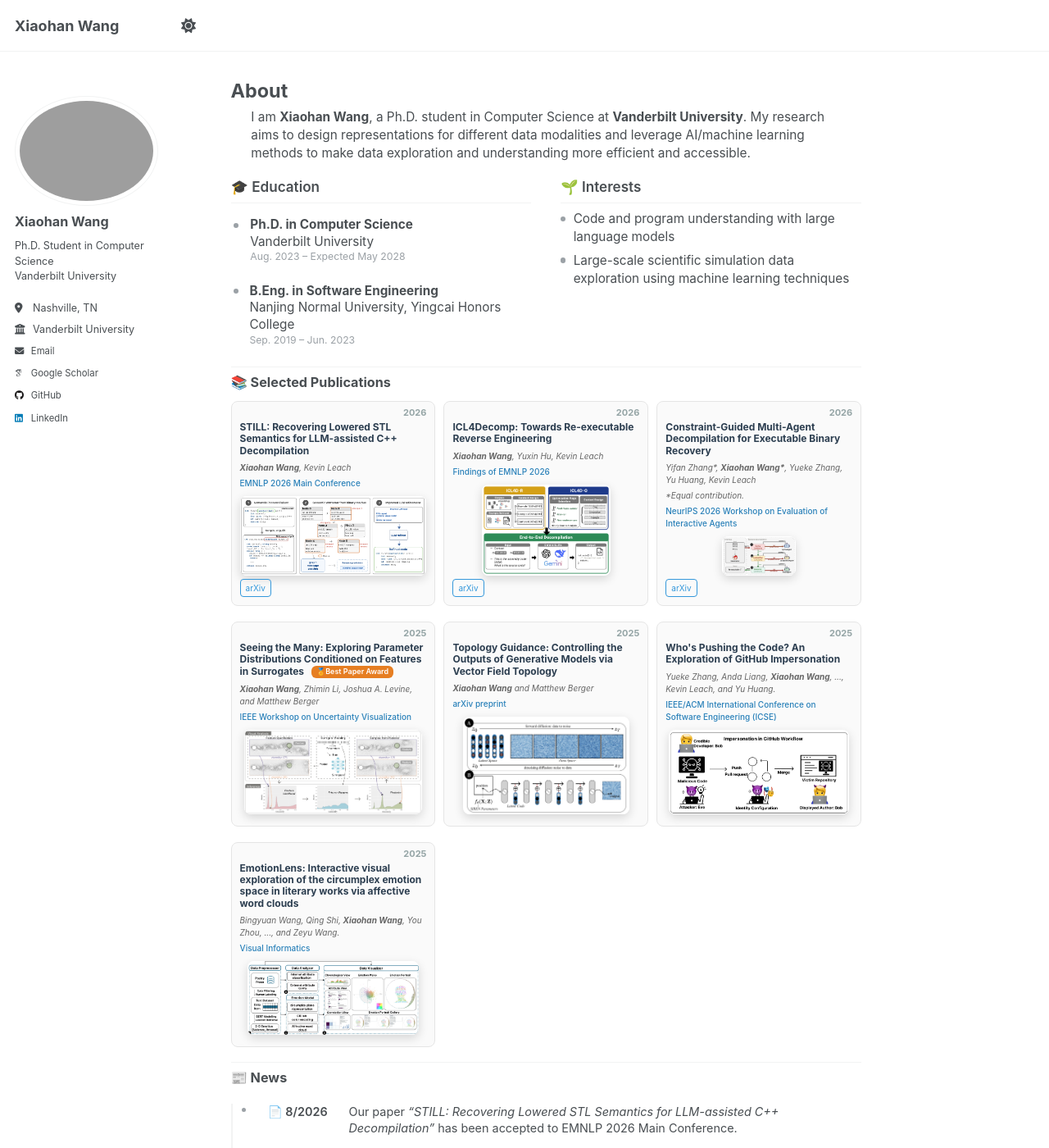
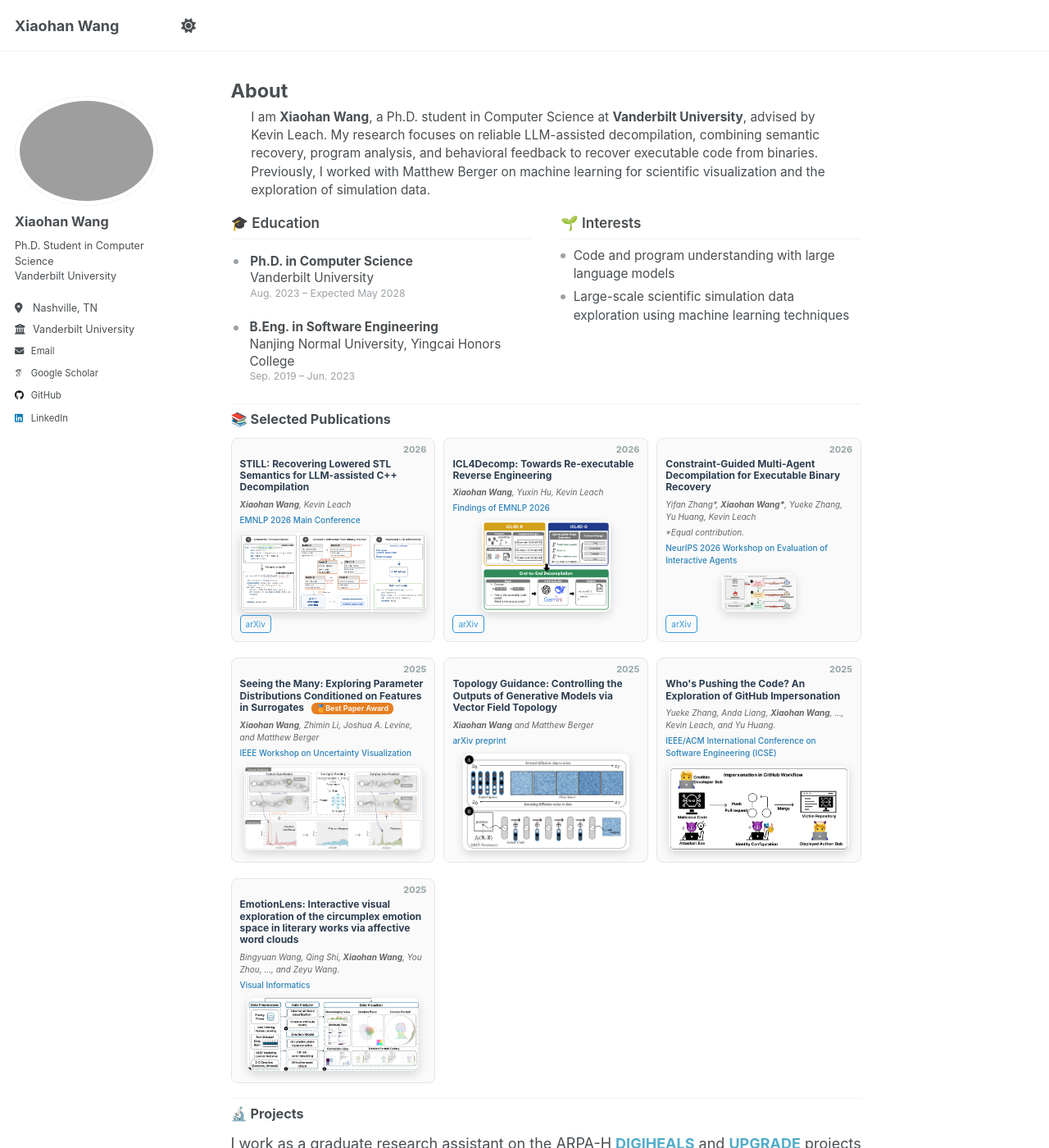
Before and after one commit to hannahwang37/hannahwang37.github.io, a Jekyll site: the page built from _pages/about.md, in a window 1280 px wide and 1400 px high. Shown: the whole window at 82% size. Built offline with Jekyll 4.4.1, drawn with Linux system fonts in a browser that asks for light colours; some web fonts are replaced; some of the changed text lies outside the part shown.

Commit message:
Update research summary and ARPA-H project links

```diff
--- a/_pages/about.md
+++ b/_pages/about.md
@@ -9,10 +9,9 @@
 
 <div class="about-intro">
 <p>
-  I am <strong>Xiaohan Wang</strong>, a Ph.D. student in Computer Science at <strong>Vanderbilt University</strong>.
-  My research aims to design representations for different data modalities and leverage AI/machine learning methods to make data exploration and understanding more efficient and accessible.
-  <!-- My research spans <strong>AI for Software Engineering (AI4SE)</strong>, where I study ,
-  and <strong>machine learning for scientific visual analytics (ML4SciVIS)</strong>, where I have developed visualization methods for exploring large-scale scientific simulation data. -->
+  I am <strong>Xiaohan Wang</strong>, a Ph.D. student in Computer Science at <strong>Vanderbilt University</strong>, advised by Kevin Leach.
+  My research focuses on reliable LLM-assisted decompilation, combining semantic recovery, program analysis, and behavioral feedback to recover executable code from binaries.
+  Previously, I worked with Matthew Berger on machine learning for scientific visualization and the exploration of simulation data.
 </p>
 </div>
 
@@ -341,6 +340,14 @@
 ---
 
 <section class="about-section">
+  <h2>🔬 Projects</h2>
+
+  <p>I work as a graduate research assistant on the ARPA-H <a href="https://arpa-h.gov/explore-funding/programs/digiheals"><strong>DIGIHEALS</strong></a> and <a href="https://arpa-h.gov/explore-funding/programs/upgrade"><strong>UPGRADE</strong></a> projects at Vanderbilt University.</p>
+</section>
+
+---
+
+<section class="about-section">
   <h2>📰 News</h2>
 
   <ul class="about-timeline">
```
